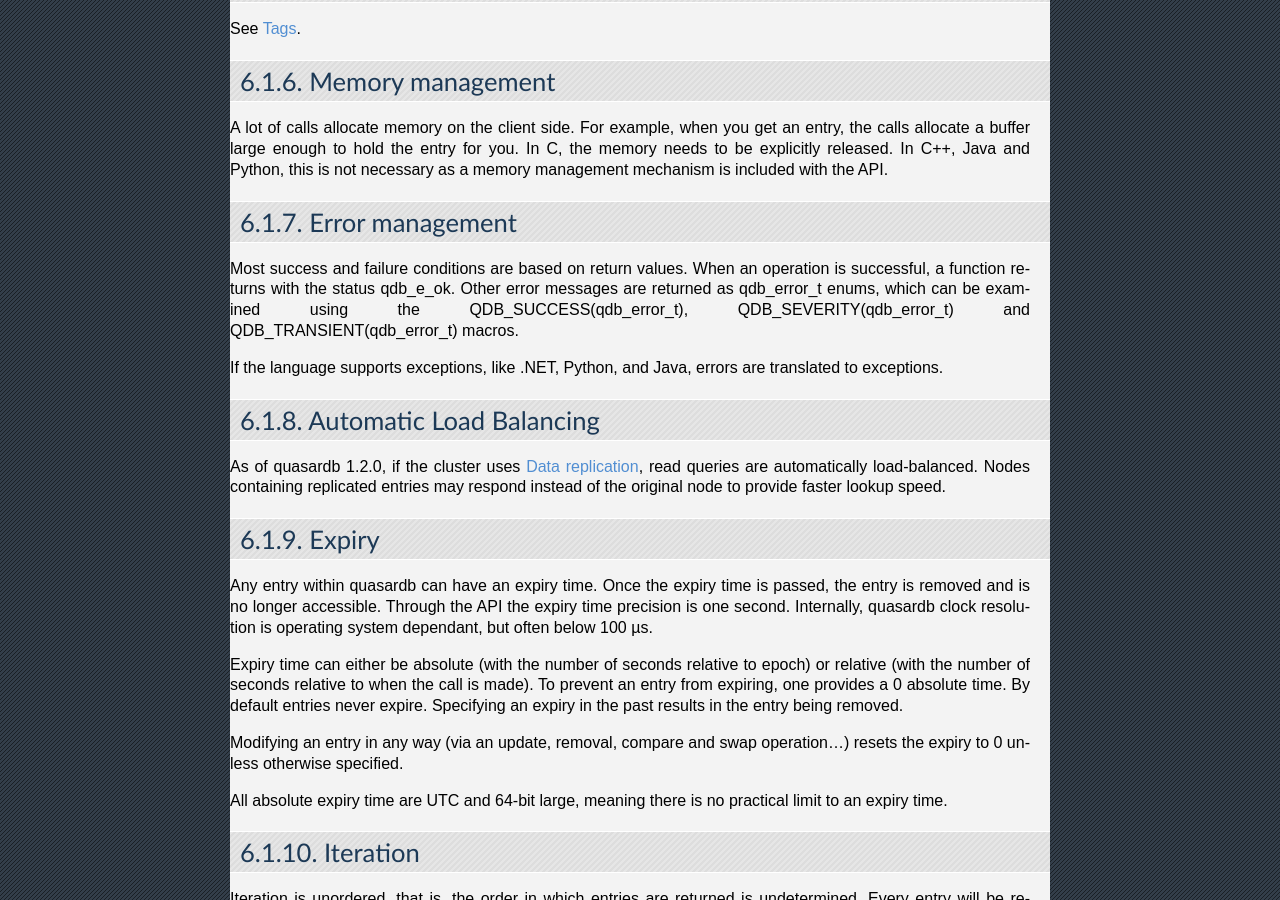
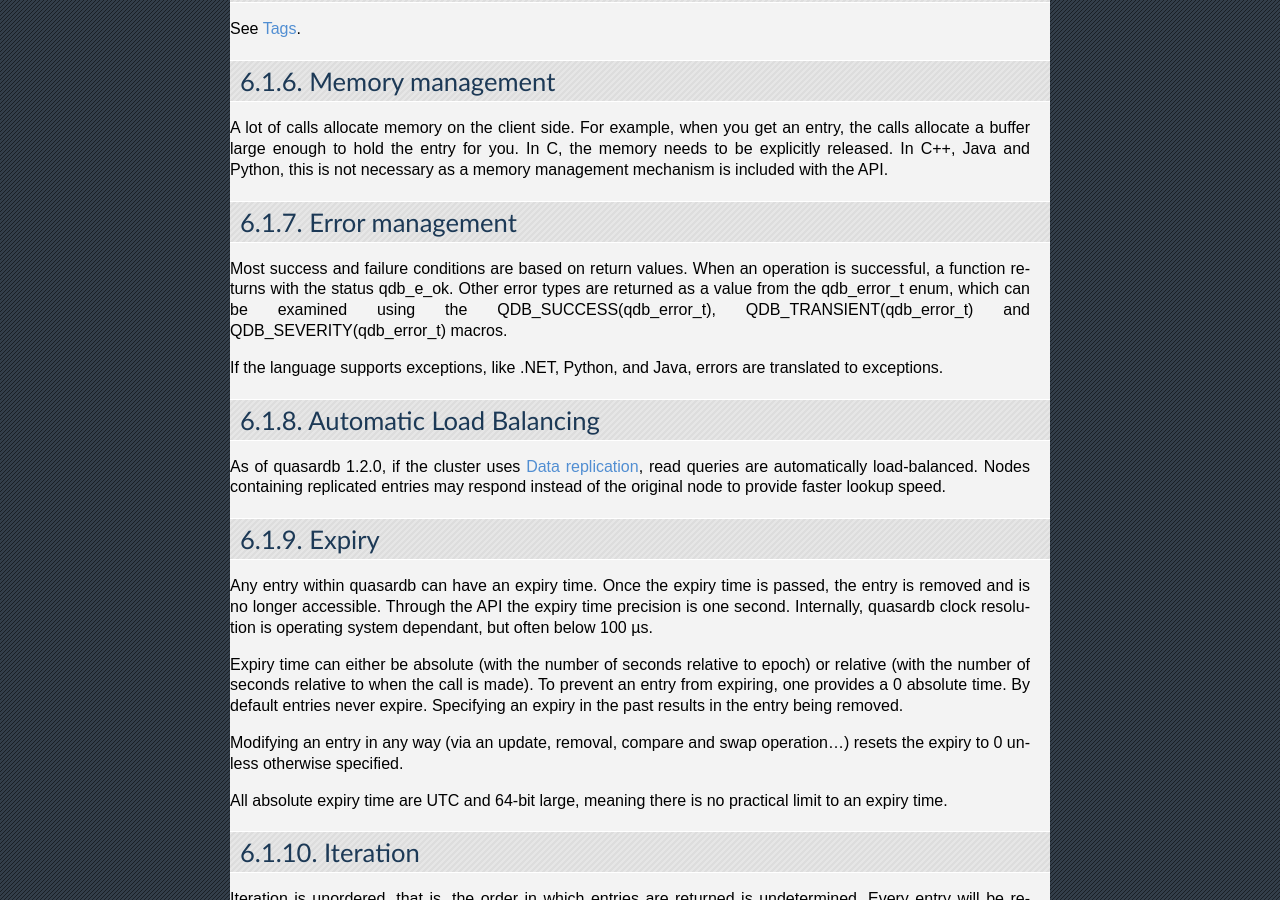
Before and after one commit to iltommi/qdb-documentation, a Sphinx documentation site: the page built from source/api/common.rst, in a window 1280 px wide and 900 px high, scrolled down 770 px. Built offline with Sphinx 7.4.7, drawn with Linux system fonts in a browser that asks for light colours.

```diff
--- a/source/api/c.rst
+++ b/source/api/c.rst
@@ -525,7 +525,7 @@ Reference
 
 .. c:type:: qdb_error_t
 
-    An enum that represents possible error codes returned by the API functions. You are encouraged to use the QDB_SUCCESS(qdb_error_t), QDB_SEVERITY(qdb_error_t) and QDB_TRANSIENT(qdb_error_t) macros to test for and get error types, as error handling may change in the future. When the error is qdb_e_system, either errno or GetLastError (depending on the platform) will be updated with the corresponding system error.
+    An enum that represents possible error codes returned by the API functions. You are encouraged to use the QDB_SUCCESS(qdb_error_t), QDB_TRANSIENT(qdb_error_t), and QDB_SEVERITY(qdb_error_t) macros to test for errors and read error categories, as error handling may change in the future. When the error is qdb_e_system, either errno or GetLastError (depending on the platform) will be updated with the corresponding system error.
 
 .. c:type:: qdb_compression_t
 
--- a/source/api/common.rst
+++ b/source/api/common.rst
@@ -44,7 +44,7 @@ A lot of calls allocate memory on the client side. For example, when you get an
 Error management
 ----------------
 
-Most success and failure conditions are based on return values. When an operation is successful, a function returns with the status qdb_e_ok. Other error messages are returned as qdb_error_t enums, which can be examined using the QDB_SUCCESS(qdb_error_t), QDB_SEVERITY(qdb_error_t) and QDB_TRANSIENT(qdb_error_t) macros.
+Most success and failure conditions are based on return values. When an operation is successful, a function returns with the status qdb_e_ok. Other error types are returned as a value from the qdb_error_t enum, which can be examined using the QDB_SUCCESS(qdb_error_t), QDB_TRANSIENT(qdb_error_t) and QDB_SEVERITY(qdb_error_t) macros.
 
 If the language supports exceptions, like .NET, Python, and Java, errors are translated to exceptions.
 
```
